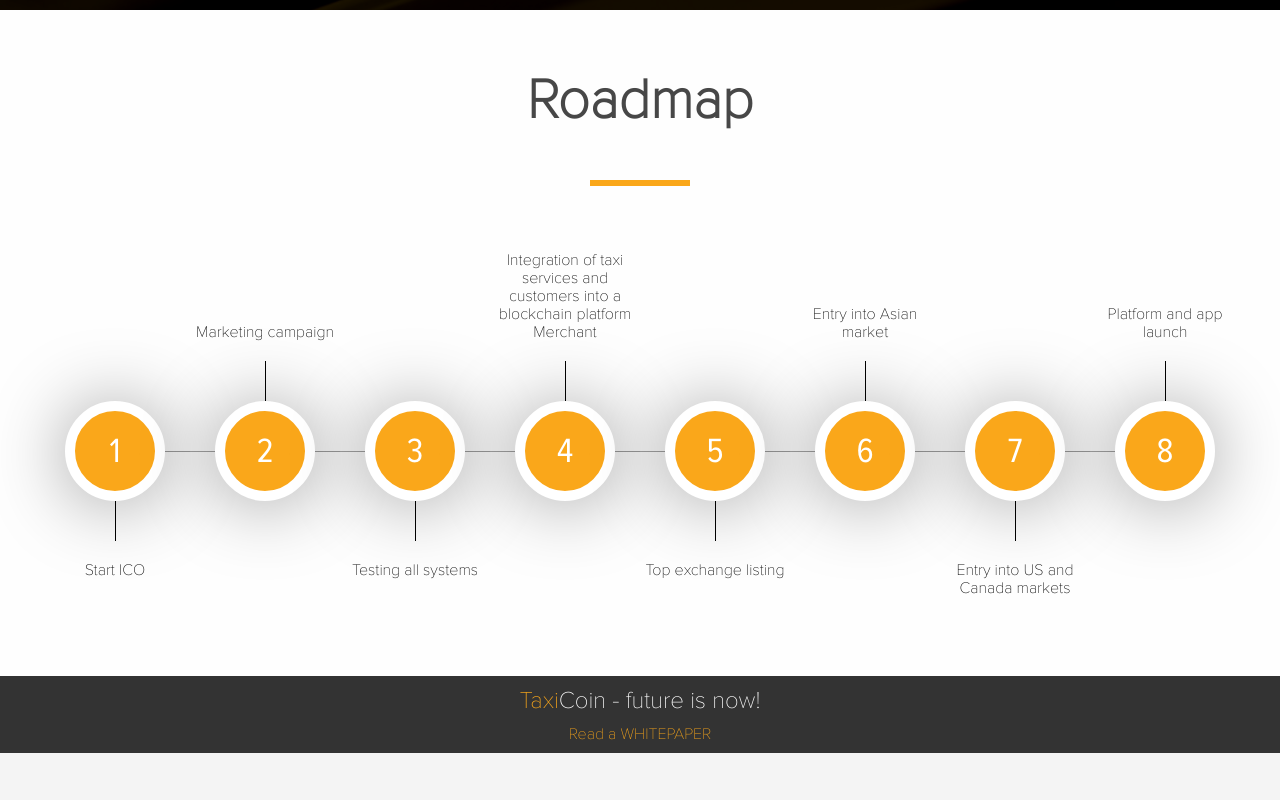
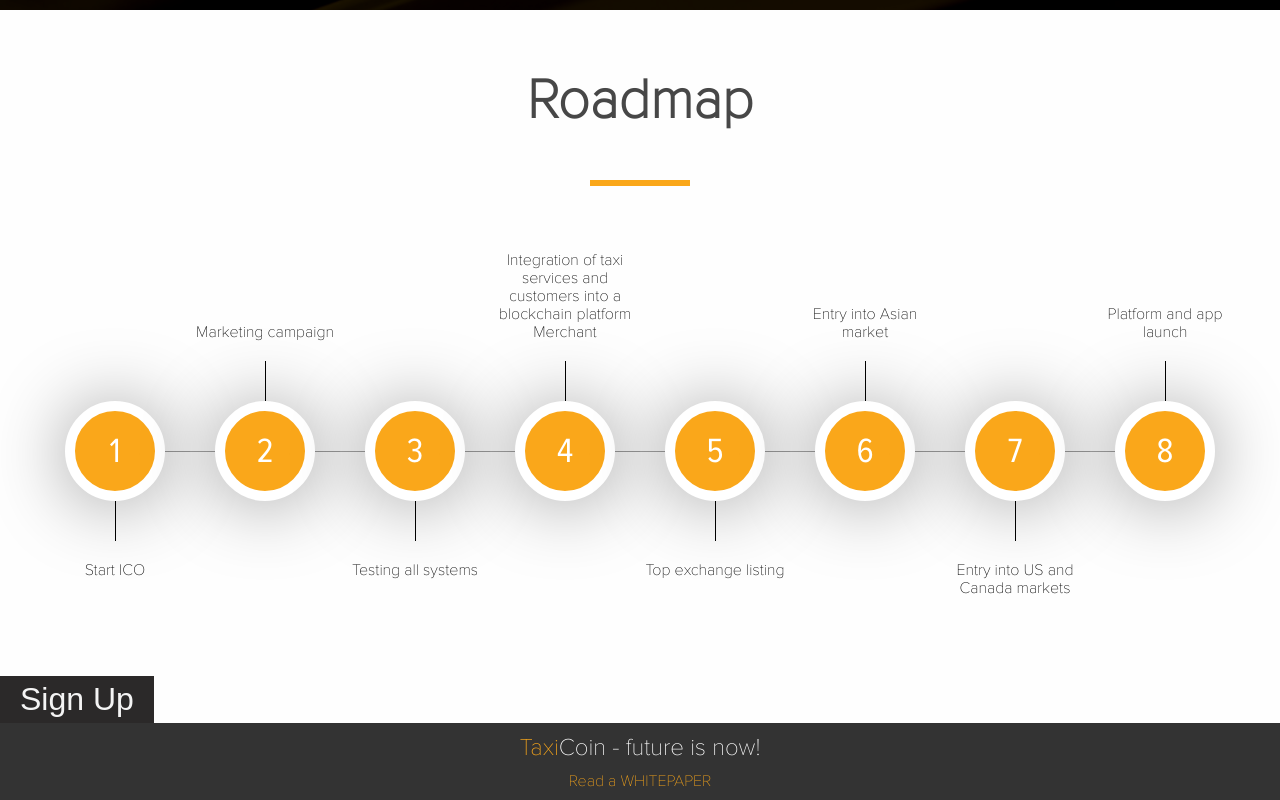
Before and after one commit to TankyTurkey/TaxiCoin---ICO-landing-page, a plain HTML site: page index.html in a window 1280 px wide. Shown: the part 4016-4816 px from the top of the page. Before the commit the page ends 4769 px from the top, so only its background shows below. Drawn offline with Linux system fonts and the light colour scheme.

Commit message:
btn test

```diff
--- a/index.html
+++ b/index.html
@@ -435,6 +435,7 @@
           			</div>
           		</div>
               </div>
+                <input class="signInBtn" type="submit" value="Sign Up" />
           	</section>
 
             <footer>
--- a/style.css
+++ b/style.css
@@ -10,6 +10,25 @@ a {
 }
 a:active {
   outline: none;
+}
+input, button {
+  -webkit-appearance: none;
+  -moz-appearance: none;
+  appearance: none;
+}
+.signInBtn {
+  background-color: #2b2929;
+  color: #f4f4f4;
+  font-size: 2rem;
+  padding: 5px 20px;
+  text-decoration: none;
+  text-align: center;
+  border: none;
+  cursor: pointer;
+}
+.signInBtn:hover {
+  background-color: #928e8e;
+  transition: 0.3s;
 }
 @font-face {
   font-family: "ProximaNovaRegular";
```
